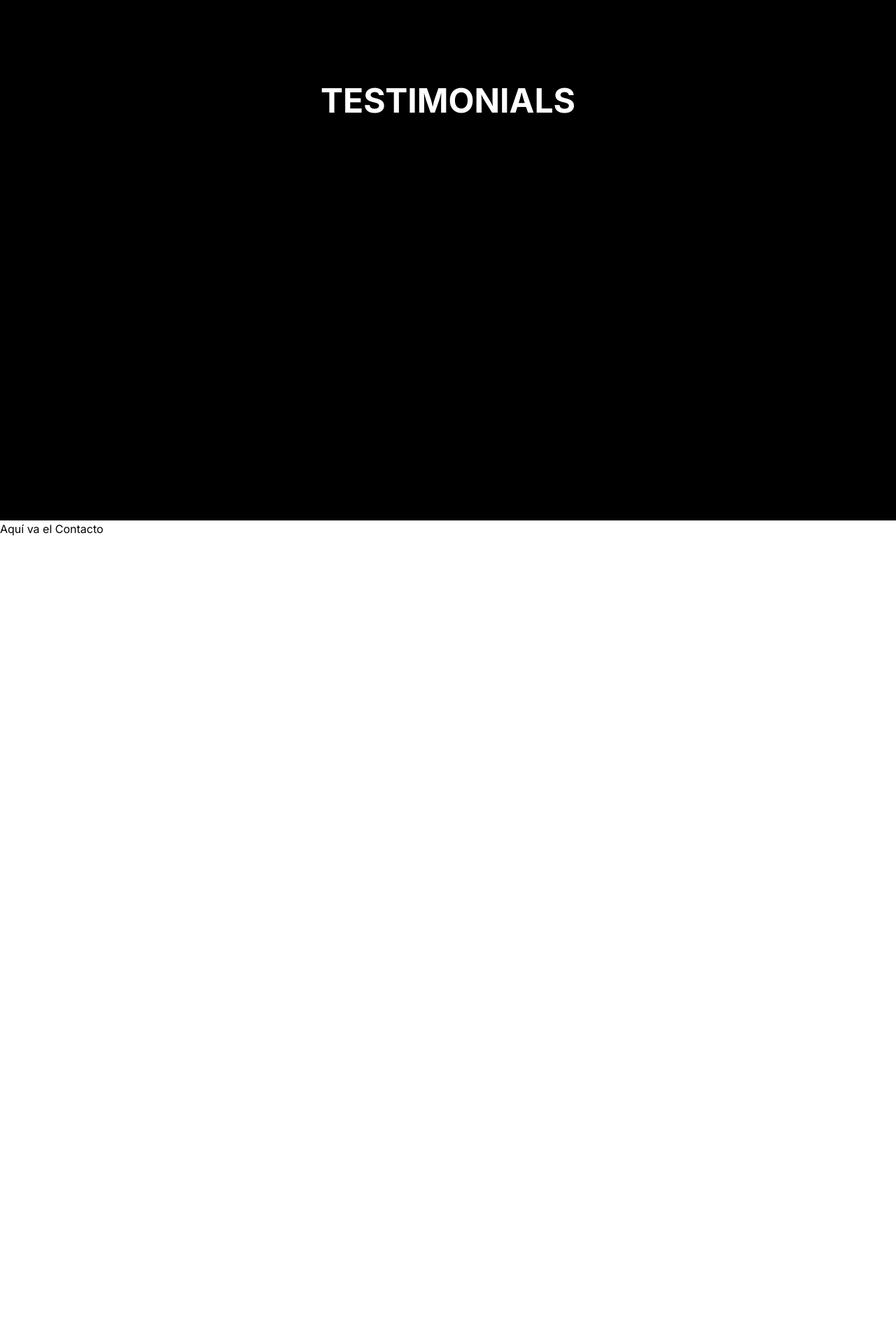
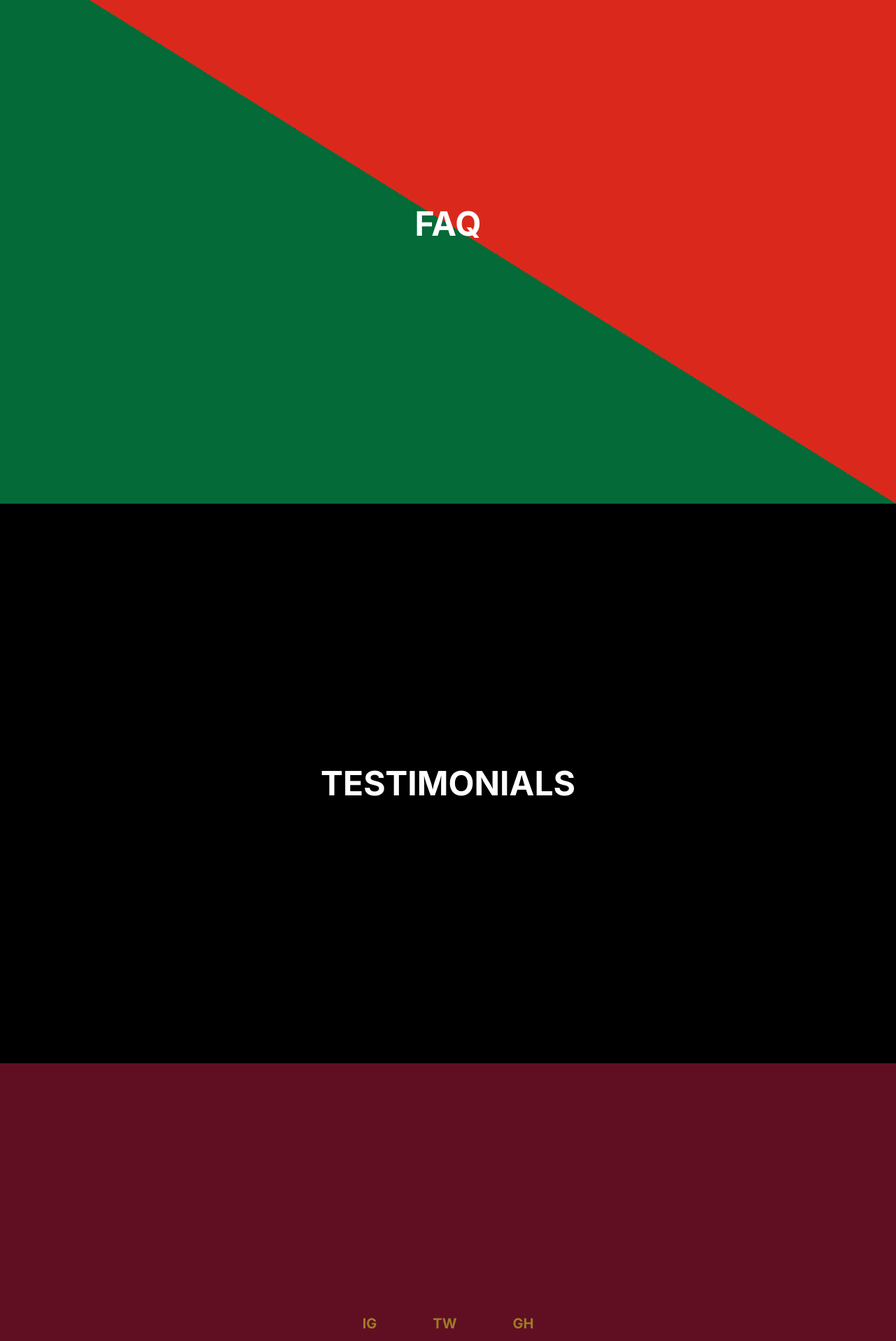
Before and after one commit to aaeilrv/CI-5644, a Next.js app in the folder frontend/: page / in a window 1280 px wide. Shown: the part 880-2797 px from the top of the page at 70% size. Before the commit the page ends 1648 px from the top, so only its background shows below. Built offline with nearby package versions, Linux system fonts and the light colour scheme.

Commit message:
diseño de resto del landing

```diff
--- a/frontend/src/app/components/Contact.tsx
+++ b/frontend/src/app/components/Contact.tsx
@@ -2,8 +2,16 @@
 
 export default function Contact() {
   return (
-    <>
-    Aquí va el Contacto
-    </>
+    <div className='bg-[#600f22] w-full h-screen flex items-center justify-center'>
+      <div className="grid grid-cols-1 font-bold text-[#9e7c27] place-items-center px-4">
+        <div className="flex justify-between py-2 mx-20 space-x-20">
+          <a href="" className="text-xl">IG</a>
+          <a href="" className="text-xl">TW</a>
+          <a href="" className="text-xl">GH</a>
+        </div>
+        <h2 className="text-xl font-normal text-center">CI5644: Herramientas de Programación</h2>
+        <h2 className="text-xl font-normal">2024</h2>
+      </div>
+    </div>
   )
 }
--- a/frontend/src/app/components/FAQ.tsx
+++ b/frontend/src/app/components/FAQ.tsx
@@ -2,8 +2,10 @@
 
 export default function FAQ() {
   return (
-    <>
-    Aquí va el FAQ
-    </>
+    <div className='w-full h-screen flex items-center justify-center bg-gradient-to-bl from-[#DA291C] from-50% to-[#046A38] to-50%'>
+      <div className="font-bold text-white">
+        <h1 className="text-4xl sm:text-5xl uppercase">FAQ</h1>
+      </div>
+    </div>
   )
 }
--- a/frontend/src/app/components/Landing.tsx
+++ b/frontend/src/app/components/Landing.tsx
@@ -4,8 +4,8 @@ import { StarIcon } from "@heroicons/react/16/solid"
 
 export default function Landing() {
   return (
-    <div className='grid grid-cols-12 gap-4 h-max bg-[#75aadb] relative z-10'>
-      <div className="z-20 absolute top-0 left-0 right-0 bottom-0 text-center text-xl py-40 justify-center">
+    <div className='grid grid-cols-12 gap-4 h-screen bg-[#75aadb] relative z-10'>
+      <div className="z-20 absolute top-1/2 left-1/2 transform -translate-x-1/2 -translate-y-1/2 text-center text-xl py-40 justify-center">
         <div className="grid justify-items-center mt-4 gap-8">
           <div className="w-1/2 text-[#FCBF45]">
             <StarIcon className="w-10 sm:w-16 mx-auto"/>
@@ -27,7 +27,7 @@ export default function Landing() {
       {
         Array(12).fill(0).map((_, i) => (
           <div key={i} className='relative'>
-            <div className="w-full h-dvh bg-[#83b2df]"></div>
+            <div className="w-full h-screen bg-[#83b2df]"></div>
           </div>
         ))
       }
--- a/frontend/src/app/components/Testimonials.tsx
+++ b/frontend/src/app/components/Testimonials.tsx
@@ -2,15 +2,10 @@
 
 export default function Testimonials() {
   return (
-    <div className='grid grid-cols-12 gap-4 bg-black relative z-10 w-full h-dvh'>
-      <div className="z-20 absolute top-0 left-0 right-0 bottom-0 text-center text-xl py-40 justify-center">
-        <div className="grid justify-items-center mt-4 gap-8">
-          <div className="align-center font-bold text-white">
-            <h1 className="text-4xl sm:text-5xl uppercase">Testimonials</h1>
-          </div>
-        </div>
+    <div className='bg-black w-full h-screen flex items-center justify-center'>
+      <div className="font-bold text-white">
+        <h1 className="text-4xl sm:text-5xl uppercase">TESTIMONIALS</h1>
       </div>
-      {/* Background */}
     </div>
   )
 }
```
